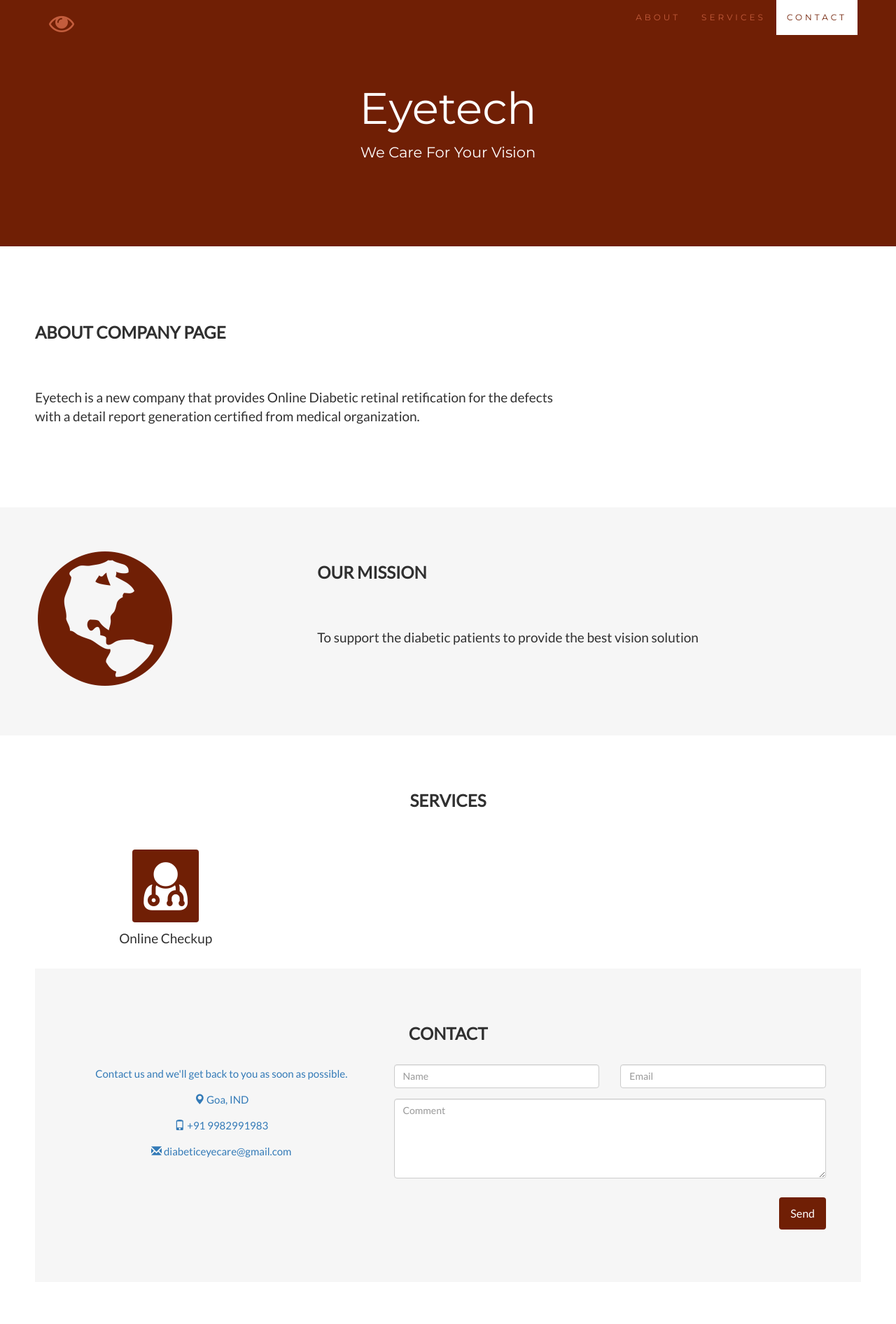
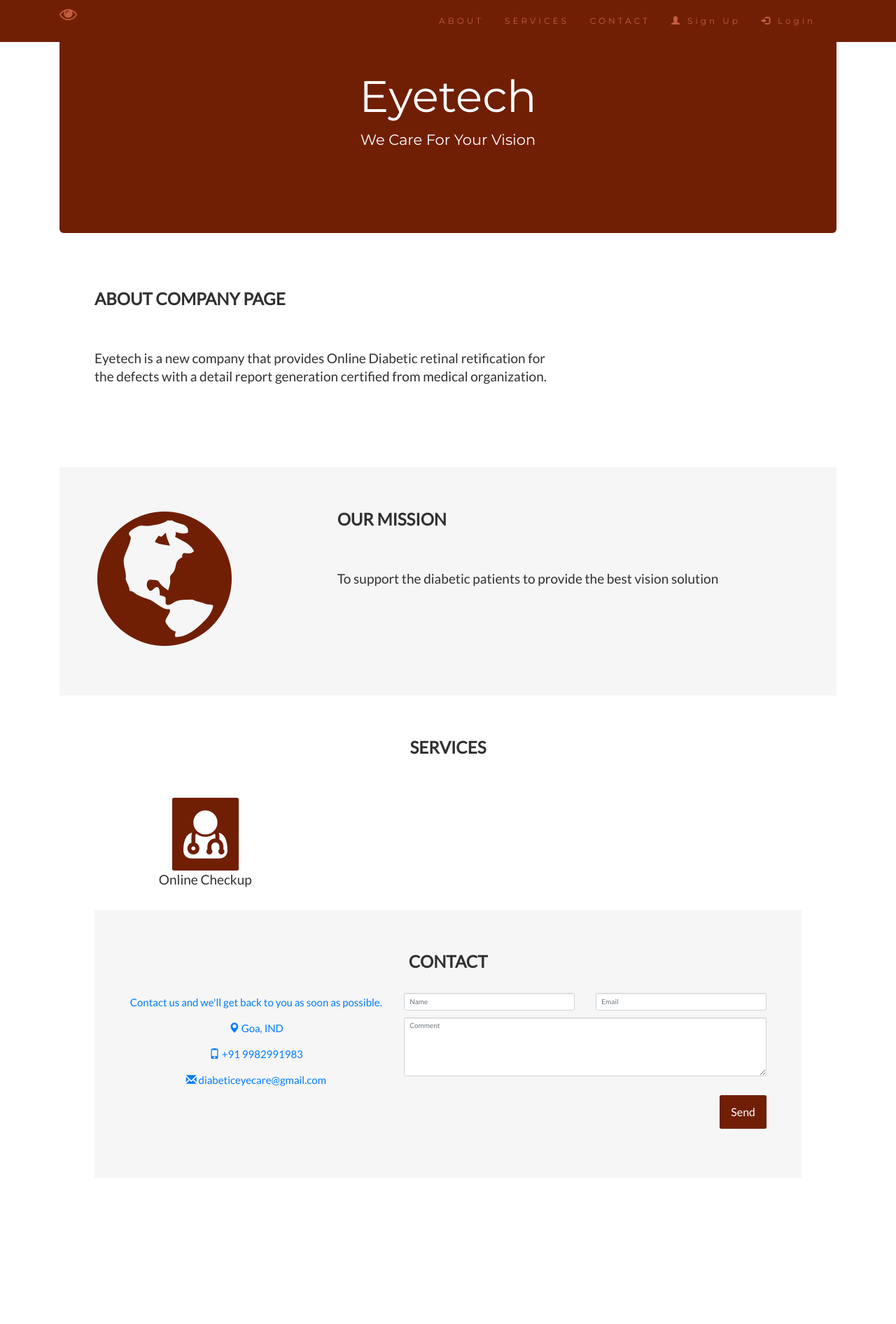
Before and after one commit to rsrahul1000/DRD, a Flask app: template src/templates/index.html in a window 1280 px wide. Shown: the whole page at 70% size. After the commit the page ends 1613 px from the top, so only its background shows below. Run offline with Flask 2, Linux system fonts and the light colour scheme; the template is opened without the code that fills it, so the values that code supplies are empty; some libraries are stand-ins or nearby versions.

Commit message:
configured to work in block layout for index.html

```diff
--- a/src/app.py
+++ b/src/app.py
@@ -57,11 +57,11 @@
 @app.route('/')
 def index():
     #return render_template("upload_image.html")
-    return render_template("index.html")
+    return render_template("index.html", title="Home")
 
 @app.route('/registration')
 def navigate_registration():
-    return render_template("registration.html")
+    return render_template("registration.html", title="Register")
 
 @app.route('/registration', methods=["POST", "GET"])
 def register():
--- a/src/templates/index.html
+++ b/src/templates/index.html
@@ -1,19 +1,80 @@
-<!DOCTYPE html>
+{% extends "layout.html" %}
+{% block content %}
+
+  <div class="jumbotron text-center">
+    <h1>Eyetech</h1>
+    <p>We Care For Your Vision</p>
+   </div>
+
+  <!-- Container (About Section) -->
+  <div id="about" class="container-fluid">
+    <div class="row">
+      <div class="col-sm-8">
+        <h2>About Company Page</h2><br>
+        <h4>Eyetech is a new company that provides Online Diabetic retinal retification for the defects with a detail report generation certified from medical organization.</h4><br>    </div>
+      </div>
+  </div>
+
+  <div class="container-fluid bg-grey">
+    <div class="row">
+      <div class="col-sm-4">
+        <span class="glyphicon glyphicon-globe logo slideanim"></span>
+      </div>
+      <div class="col-sm-8">
+        <h2>Our Mission</h2><br>
+        <h4><strong></strong>To support the diabetic patients to provide the best vision solution</h4><br>
+      </div>
+    </div>
+  </div>
+
+  <!-- Container (Services Section) -->
+  <div id="services" class="container-fluid text-center">
+    <h2>SERVICES</h2>
+    <br>
+    <div class="row slideanim">
+      <div class="col-sm-4">
+      <div><button class="btn"><i class="fa fa-user-md fa-5x"></i><a href="{{ url_for('navigate_registration') }}"></button></div>
+        <h4>Online Checkup</h4>
+      </div>
+  </div>
+
+  <!-- Container (Contact Section) -->
+  <div id="contact" class="container-fluid bg-grey">
+    <h2 class="text-center">CONTACT</h2>
+    <div class="row">
+      <div class="col-sm-5">
+        <p>Contact us and we'll get back to you as soon as possible.</p>
+        <p><span class="glyphicon glyphicon-map-marker"></span> Goa, IND</p>
+        <p><span class="glyphicon glyphicon-phone"></span> +91 9982991983</p>
+        <p><span class="glyphicon glyphicon-envelope"></span> diabeticeyecare@gmail.com</p>
+      </div>
+      <div class="col-sm-7 slideanim">
+        <div class="row">
+          <div class="col-sm-6 form-group">
+            <input class="form-control" id="name" name="name" placeholder="Name" type="text" required>
+          </div>
+          <div class="col-sm-6 form-group">
+            <input class="form-control" id="email" name="email" placeholder="Email" type="email" required>
+          </div>
+        </div>
+        <textarea class="form-control" id="comments" name="comments" placeholder="Comment" rows="5"></textarea><br>
+        <div class="row">
+          <div class="col-sm-12 form-group">
+            <button class="btn btn-default pull-right" type="submit">Send</button>
+          </div>
+        </div>
+      </div>
+    </div>
+  </div>
+{% endblock content %}
+
+
+
+<!--
+  <!DOCTYPE html>
 <html lang="en">
 <head>
   <title>Diabetic retino tech</title>
-  <meta charset="utf-8">
-  <meta name="viewport" content="width=device-width, initial-scale=1">
-  <link rel="stylesheet" href="https://maxcdn.bootstrapcdn.com/bootstrap/3.4.1/css/bootstrap.min.css">
-  <link href="https://fonts.googleapis.com/css?family=Montserrat" rel="stylesheet" type="text/css">
-  <link href="https://fonts.googleapis.com/css?family=Lato" rel="stylesheet" type="text/css">
-  <link rel="stylesheet" href="path/to/font-awesome/css/font-awesome.min.css">
-  <link rel="stylesheet" href="https://cdnjs.cloudflare.com/ajax/libs/font-awesome/4.7.0/css/font-awesome.min.css">
-  <script src="https://ajax.googleapis.com/ajax/libs/jquery/3.4.1/jquery.min.js"></script>
-  <script src="https://maxcdn.bootstrapcdn.com/bootstrap/3.4.1/js/bootstrap.min.js"></script>
-
-  <link rel="stylesheet" type="text/css" href="css/homeStyle.css">
-
 </head>
 <body id="myPage" data-spy="scroll" data-target=".navbar" data-offset="60">
 
@@ -42,7 +103,7 @@
   <p>We Care For Your Vision</p>
  </div>
 
-<!-- Container (About Section) -->
+Container (About Section)
 <div id="about" class="container-fluid">
   <div class="row">
     <div class="col-sm-8">
@@ -63,7 +124,7 @@
   </div>
 </div>
 
-<!-- Container (Services Section) -->
+Container (Services Section)
 <div id="services" class="container-fluid text-center">
   <h2>SERVICES</h2>
   <br>
@@ -74,123 +135,7 @@
     </div>
 </div>
 
-<!-- Container (Portfolio Section) >
-<div id="portfolio" class="container-fluid text-center bg-grey">
-  <h2>Portfolio</h2><br>
-  <h4>What we have created</h4>
-  <div class="row text-center slideanim">
-    <div class="col-sm-4">
-      <div class="thumbnail">
-        <img src="paris.jpg" alt="Paris" width="400" height="300">
-        <p><strong>Paris</strong></p>
-        <p>Yes, we built Paris</p>
-      </div>
-    </div>
-    <div class="col-sm-4">
-      <div class="thumbnail">
-        <img src="newyork.jpg" alt="New York" width="400" height="300">
-        <p><strong>New York</strong></p>
-        <p>We built New York</p>
-      </div>
-    </div>
-    <div class="col-sm-4">
-      <div class="thumbnail">
-        <img src="sanfran.jpg" alt="San Francisco" width="400" height="300">
-        <p><strong>San Francisco</strong></p>
-        <p>Yes, San Fran is ours</p>
-      </div>
-    </div>
-  </div><br>
-
-  <!--h2>What our customers say</h2>
-  <div id="myCarousel" class="carousel slide text-center" data-ride="carousel">
-
-    <ol class="carousel-indicators">
-      <li data-target="#myCarousel" data-slide-to="0" class="active"></li>
-      <li data-target="#myCarousel" data-slide-to="1"></li>
-      <li data-target="#myCarousel" data-slide-to="2"></li>
-    </ol>
-
-   <!-- Left and right controls ->
-    <a class="left carousel-control" href="#myCarousel" role="button" data-slide="prev">
-      <span class="glyphicon glyphicon-chevron-left" aria-hidden="true"></span>
-      <span class="sr-only">Previous</span>
-    </a>
-    <a class="right carousel-control" href="#myCarousel" role="button" data-slide="next">
-      <span class="glyphicon glyphicon-chevron-right" aria-hidden="true"></span>
-      <span class="sr-only">Next</span>
-    </a>
-  </div>
-</div>
-
-<!-- Container (Pricing Section)
-<div id="pricing" class="container-fluid">
-  <div class="text-center">
-    <h2>Pricing</h2>
-    <h4>Choose a payment plan that works for you</h4>
-  </div>
-  <div class="row slideanim">
-    <div class="col-sm-4 col-xs-12">
-      <div class="panel panel-default text-center">
-        <div class="panel-heading">
-          <h1>Basic</h1>
-        </div>
-        <div class="panel-body">
-          <p><strong>20</strong> Lorem</p>
-          <p><strong>15</strong> Ipsum</p>
-          <p><strong>5</strong> Dolor</p>
-          <p><strong>2</strong> Sit</p>
-          <p><strong>Endless</strong> Amet</p>
-        </div>
-        <div class="panel-footer">
-          <h3>$19</h3>
-          <h4>per month</h4>
-          <button class="btn btn-lg">Sign Up</button>
-        </div>
-      </div>
-    </div>
-    <div class="col-sm-4 col-xs-12">
-      <div class="panel panel-default text-center">
-        <div class="panel-heading">
-          <h1>Pro</h1>
-        </div>
-        <div class="panel-body">
-          <p><strong>50</strong> Lorem</p>
-          <p><strong>25</strong> Ipsum</p>
-          <p><strong>10</strong> Dolor</p>
-          <p><strong>5</strong> Sit</p>
-          <p><strong>Endless</strong> Amet</p>
-        </div>
-        <div class="panel-footer">
-          <h3>$29</h3>
-          <h4>per month</h4>
-          <button class="btn btn-lg">Sign Up</button>
-        </div>
-      </div>
-    </div>
-    <div class="col-sm-4 col-xs-12">
-      <div class="panel panel-default text-center">
-        <div class="panel-heading">
-          <h1>Premium</h1>
-        </div>
-        <div class="panel-body">
-          <p><strong>100</strong> Lorem</p>
-          <p><strong>50</strong> Ipsum</p>
-          <p><strong>25</strong> Dolor</p>
-          <p><strong>10</strong> Sit</p>
-          <p><strong>Endless</strong> Amet</p>
-        </div>
-        <div class="panel-footer">
-          <h3>$49</h3>
-          <h4>per month</h4>
-          <button class="btn btn-lg">Sign Up</button>
-        </div>
-      </div>
-    </div>
-  </div>
-</div>  -->
-
-<!-- Container (Contact Section) -->
+Container (Contact Section)
 <div id="contact" class="container-fluid bg-grey">
   <h2 class="text-center">CONTACT</h2>
   <div class="row">
@@ -258,3 +203,4 @@
 
 </body>
 </html>
+ -->
--- a/src/templates/layout.html
+++ b/src/templates/layout.html
@@ -2,23 +2,30 @@
 <html lang="en">
 <head>
     <meta charset="UTF-8">
-    <title>Title</title>
+    {% if title %}
+        <title>DRD - {{ title }} </title>
+    {% else %}
+        <title>DRD</title>
+    {% endif %}
 
     <meta name="viewport" content="width=device-width, initial-scale=1">
     <link rel="stylesheet" href="https://maxcdn.bootstrapcdn.com/bootstrap/3.4.1/css/bootstrap.min.css">
     <link href="https://fonts.googleapis.com/css?family=Montserrat" rel="stylesheet" type="text/css">
     <link href="https://fonts.googleapis.com/css?family=Lato" rel="stylesheet" type="text/css">
-    <link rel="stylesheet" href="path/to/font-awesome/css/font-awesome.min.css">
+
     <link rel="stylesheet" href="https://cdnjs.cloudflare.com/ajax/libs/font-awesome/4.7.0/css/font-awesome.min.css">
     <script src="https://ajax.googleapis.com/ajax/libs/jquery/3.4.1/jquery.min.js"></script>
     <script src="https://maxcdn.bootstrapcdn.com/bootstrap/3.4.1/js/bootstrap.min.js"></script>
 
-    <link rel="stylesheet" href="https://stackpath.bootstrapcdn.com/bootstrap/4.4.1/css/bootstrap.min.css" integrity="sha384-Vkoo8x4CGsO3+Hhxv8T/Q5PaXtkKtu6ug5TOeNV6gBiFeWPGFN9MuhOf23Q9Ifjh" crossorigin="anonymous">
+    <link rel="stylesheet" href="https://stackpath.bootstrapcdn.com/bootstrap/4.4.1/css/bootstrap.min.css"
+          integrity="sha384-Vkoo8x4CGsO3+Hhxv8T/Q5PaXtkKtu6ug5TOeNV6gBiFeWPGFN9MuhOf23Q9Ifjh" crossorigin="anonymous">
+
+    <link rel="stylesheet" type="text/css" href="{{ url_for('static', filename='homeStyle.css') }}">
 
 </head>
 <body>
 
-<nav class="navbar navbar-default navbar-fixed-top">
+<nav class="navbar navbar-expand-md navbar-dark bg-steel fixed-top">
     <div class="container">
         <div class="navbar-header">
             <button type="button" class="navbar-toggle" data-toggle="collapse" data-target="#myNavbar">
@@ -26,24 +33,76 @@
                 <span class="icon-bar"></span>
                 <span class="icon-bar"></span>
             </button>
-            <a class="navbar-brand" href="#myPage"><span class="fa fa-eye fa-2x"></span></a>
+            <a class="navbar-brand mr-4" href="#myPage"><span class="fa fa-eye fa-2x"></span></a>
         </div>
         <div class="collapse navbar-collapse" id="myNavbar">
-            <ul class="nav navbar-nav navbar-right">
-                <li><a href="#about">ABOUT</a></li>
-                <li><a href="#services">SERVICES</a></li>
-                <li><a href="#contact">CONTACT</a></li>
-            </ul>
+            <div class="nav navbar-nav mr-auto">
+            </div>
+            <div>
+                <ul class="nav navbar-nav navbar-right mr-auto">
+                    <li><a href="#about">ABOUT</a></li>
+                    <li><a href="#services">SERVICES</a></li>
+                    <li><a href="#contact">CONTACT</a></li>
+                    <li><a href="#"><span class="glyphicon glyphicon-user"></span> Sign Up</a></li>
+                    <li><a href="#"><span class="glyphicon glyphicon-log-in"></span> Login</a></li>
+                </ul>
+            </div>
+
         </div>
     </div>
 </nav>
-    {% block content %}
 
-    {% endblock %}
+<div class="container">
+    {% block content %}{% endblock %}
+</div>
+<div>
+
+    <script src="https://code.jquery.com/jquery-3.4.1.slim.min.js"
+            integrity="sha384-J6qa4849blE2+poT4WnyKhv5vZF5SrPo0iEjwBvKU7imGFAV0wwj1yYfoRSJoZ+n"
+            crossorigin="anonymous"></script>
+    <script src="https://cdn.jsdelivr.net/npm/popper.js@1.16.0/dist/umd/popper.min.js"
+            integrity="sha384-Q6E9RHvbIyZFJoft+2mJbHaEWldlvI9IOYy5n3zV9zzTtmI3UksdQRVvoxMfooAo"
+            crossorigin="anonymous"></script>
+    <script src="https://stackpath.bootstrapcdn.com/bootstrap/4.4.1/js/bootstrap.min.js"
+            integrity="sha384-wfSDF2E50Y2D1uUdj0O3uMBJnjuUD4Ih7YwaYd1iqfktj0Uod8GCExl3Og8ifwB6"
+            crossorigin="anonymous"></script>
+</div>
 </body>
+</html>
 
-<script src="https://code.jquery.com/jquery-3.4.1.slim.min.js" integrity="sha384-J6qa4849blE2+poT4WnyKhv5vZF5SrPo0iEjwBvKU7imGFAV0wwj1yYfoRSJoZ+n" crossorigin="anonymous"></script>
-<script src="https://cdn.jsdelivr.net/npm/popper.js@1.16.0/dist/umd/popper.min.js" integrity="sha384-Q6E9RHvbIyZFJoft+2mJbHaEWldlvI9IOYy5n3zV9zzTtmI3UksdQRVvoxMfooAo" crossorigin="anonymous"></script>
-<script src="https://stackpath.bootstrapcdn.com/bootstrap/4.4.1/js/bootstrap.min.js" integrity="sha384-wfSDF2E50Y2D1uUdj0O3uMBJnjuUD4Ih7YwaYd1iqfktj0Uod8GCExl3Og8ifwB6" crossorigin="anonymous"></script>
+<script>
+$(document).ready(function(){
+  // Add smooth scrolling to all links in navbar + footer link
+  $(".navbar a, footer a[href='#myPage']").on('click', function(event) {
+    // Make sure this.hash has a value before overriding default behavior
+    if (this.hash !== "") {
+      // Prevent default anchor click behavior
+      event.preventDefault();
 
-</html>
+      // Store hash
+      var hash = this.hash;
+
+      // Using jQuery's animate() method to add smooth page scroll
+      // The optional number (900) specifies the number of milliseconds it takes to scroll to the specified area
+      $('html, body').animate({
+        scrollTop: $(hash).offset().top
+      }, 900, function(){
+
+        // Add hash (#) to URL when done scrolling (default click behavior)
+        window.location.hash = hash;
+      });
+    } // End if
+  });
+
+  $(window).scroll(function() {
+    $(".slideanim").each(function(){
+      var pos = $(this).offset().top;
+
+      var winTop = $(window).scrollTop();
+        if (pos < winTop + 600) {
+          $(this).addClass("slide");
+        }
+    });
+  });
+})
+</script>
```
Also changed, not shown: src/static/homeStyle.css (renamed from src/templates/css/homeStyle.css).
